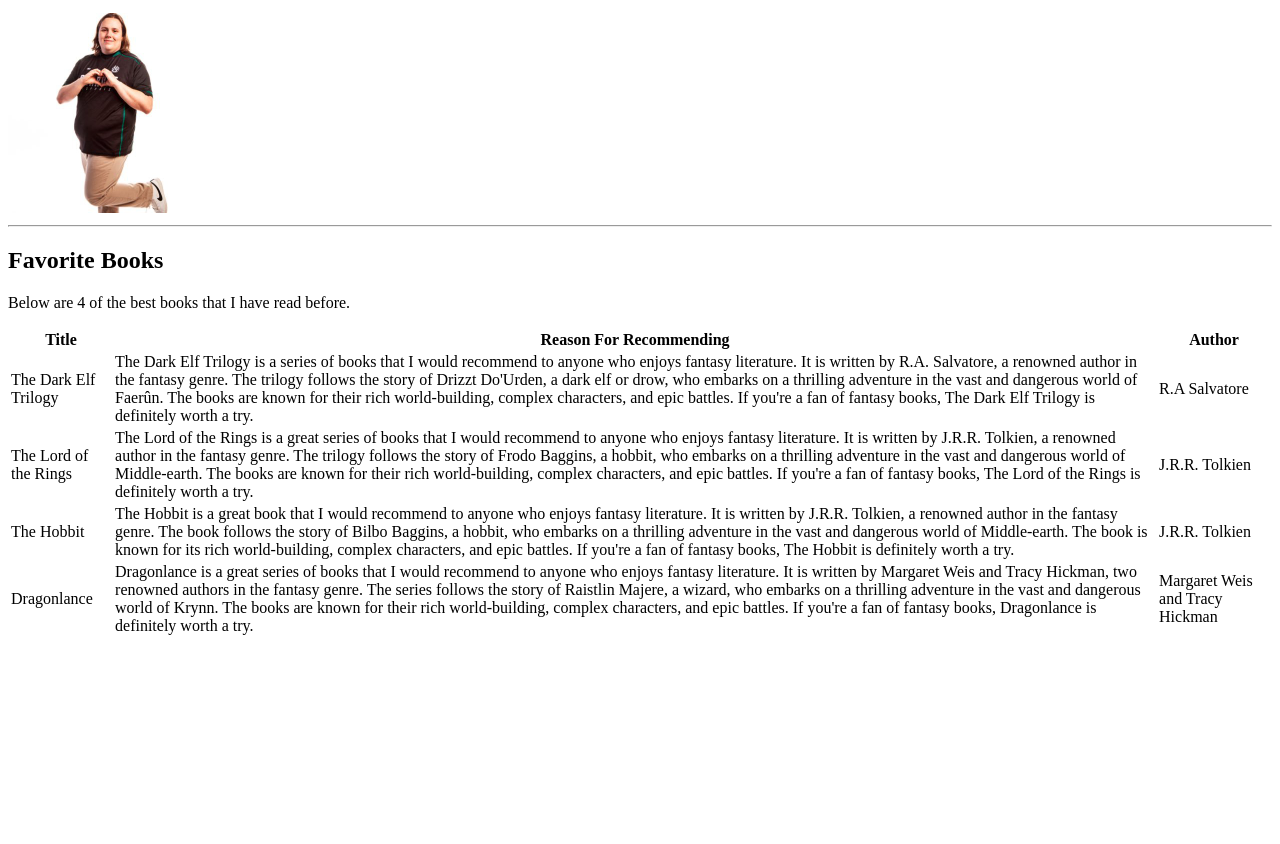
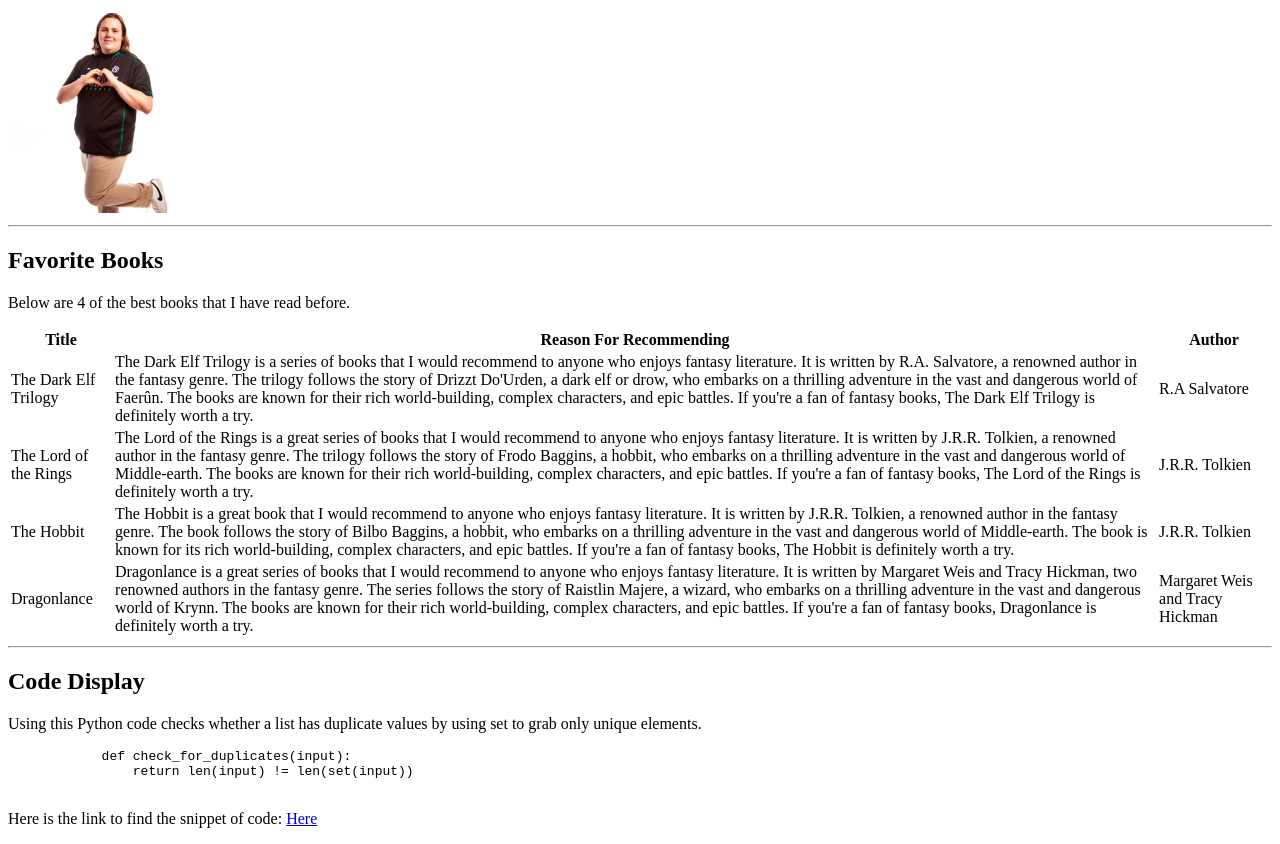
Before and after one commit to 44-563-Web-Apps-S24/44563-webapps-s24-assignment3-LLewis20, a plain HTML site: page mymedia.html in a window 1280 px wide. Shown: the part 181-1025 px from the top of the page. Before the commit the page ends 827 px from the top, so only its background shows below. Drawn offline with Linux system fonts and the light colour scheme.

Commit message:
added code display

```diff
--- a/mymedia.html
+++ b/mymedia.html
@@ -47,6 +47,15 @@
             </tr>
         </table>
 
+        <hr>
+
+        <h2>Code Display</h2>
+        <p>Using this Python code checks whether a list has duplicate values by using set to grab only unique elements.</p>
+        <pre>
+            def check_for_duplicates(input):
+                return len(input) != len(set(input))
+        </pre>
+        <p>Here is the link to find the snippet of code: <a href="https://code.pieces.app/collections/python">Here</a></p>
     </main>
 
 </body>
```
